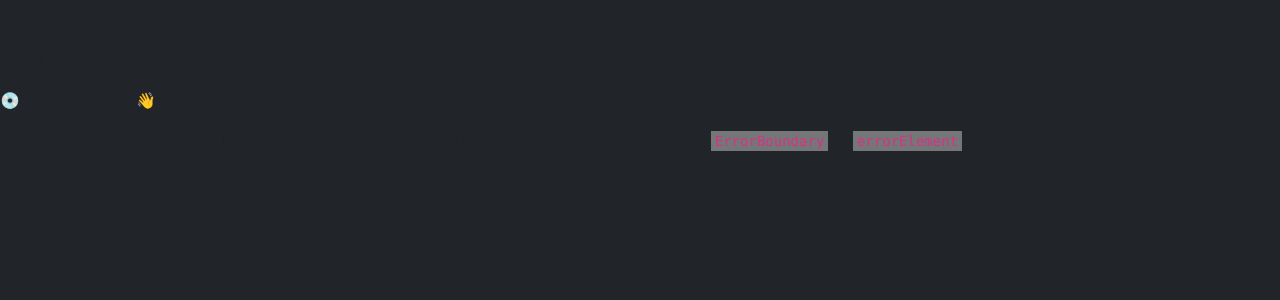
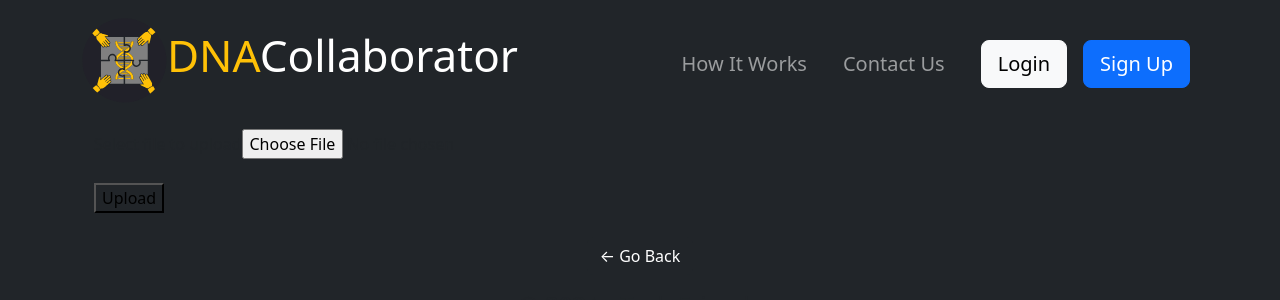
Before and after one commit to RobertWright0830/Proj3-DNACollaborator, a React (Vite) app in the folder client/: page /upload in a window 1280 px wide. Before the commit this address had no page. Shown: the top 300 px of the page. Built offline with nearby package versions, Linux system fonts and the light colour scheme.

Commit message:
uncommented previously commented out code

```diff
--- a/client/src/pages/Upload.jsx
+++ b/client/src/pages/Upload.jsx
@@ -1,88 +1,88 @@
-// import React, { useState, useEffect } from "react";
+import React, { useState, useEffect } from "react";
 
-// function Upload() {
-//   // State to store the fetched data
-//   const [items, setItems] = useState([]);
+function Upload() {
+  // State to store the fetched data
+  const [items, setItems] = useState([]);
 
-//   // Fetch data on component mount
-//   useEffect(() => {
+  // Fetch data on component mount
+  useEffect(() => {
 
-//     // fetch(`${import.meta.env.VITE_APP_API_URL}`)
-//     fetch(`http://localhost:3000`)
-//       .then((res) => res.json())
-//       .then((data) => {
-//         console.log(data);
-//         setItems(data.items); //
-//       })
-//       .catch((e) => console.log(e));
-//   }, []); // Empty dependency array means this effect runs once on mount
+    // fetch(`${import.meta.env.VITE_APP_API_URL}`)
+    fetch(`http://localhost:3000`)
+      .then((res) => res.json())
+      .then((data) => {
+        console.log(data);
+        setItems(data.items); //
+      })
+      .catch((e) => console.log(e));
+  }, []); // Empty dependency array means this effect runs once on mount
 
-//   // Handle form submission
-//   const addCSV = (e) => {
-//     e.preventDefault();
-//     const input = document.getElementById("fileinput");
-//     console.log(input.files[0]);
-//     var formData = new FormData();
-//     formData.append("file", input.files[0]);
+  // Handle form submission
+  const addCSV = (e) => {
+    e.preventDefault();
+    const input = document.getElementById("fileinput");
+    console.log(input.files[0]);
+    var formData = new FormData();
+    formData.append("file", input.files[0]);
 
-//     // fetch(`${import.meta.env.VITE_APP_UPLOAD_URL}`, {
-//           fetch(`http://localhost:3001/upload`, {
-//             method: "POST",
-//             body: formData,
-//           })
-//             .then((response) => {
-//               if (!response.ok) {
-//                 throw new Error(
-//                   `Network response was not ok: ${response.statusText}`
-//                 );
-//               }
-//               const contentType = response.headers.get("content-type");
-//               if (
-//                 contentType &&
-//                 contentType.indexOf("application/json") !== -1
-//               ) {
-//                 return response.json();
-//               } else {
-//                 throw new Error("Received non-JSON response from server");
-//               }
-//             })
-//             .then((data) => {
-//               console.log(data);
-//               alert("CSV uploaded successfully");
-//             })
-//             .catch((error) => {
-//               console.error("Error:", error);
-//             });
-//   };
+    // fetch(`${import.meta.env.VITE_APP_UPLOAD_URL}`, {
+          fetch(`http://localhost:3001/upload`, {
+            method: "POST",
+            body: formData,
+          })
+            .then((response) => {
+              if (!response.ok) {
+                throw new Error(
+                  `Network response was not ok: ${response.statusText}`
+                );
+              }
+              const contentType = response.headers.get("content-type");
+              if (
+                contentType &&
+                contentType.indexOf("application/json") !== -1
+              ) {
+                return response.json();
+              } else {
+                throw new Error("Received non-JSON response from server");
+              }
+            })
+            .then((data) => {
+              console.log(data);
+              alert("CSV uploaded successfully");
+            })
+            .catch((error) => {
+              console.error("Error:", error);
+            });
+  };
 
-//   return (
-//     <div className="container">
-//       <form
-//         id="upload_form"
-//         onSubmit={addCSV}
-//         encType="multipart/form-data"
-//         name="file"
-//       >
-//         <div>
-//           <label>Select file to upload</label>
-//           <input type="file" id="fileinput" name="file" />
-//         </div>
-//         <br />
-//         <button type="submit">Upload</button>
-//       </form>
-//       <table>
-//         <tbody>
-//           {items.map((item, index) => (
-//             <tr key={index}>
-//               <td>{item.firstName}</td>
-//               <td>{item.lastName}</td>
-//               <td>{item.house}</td>
-//             </tr>
-//           ))}
-//         </tbody>
-//       </table>
-//     </div>
-//   );
-// }
+  return (
+    <div className="container">
+      <form
+        id="upload_form"
+        onSubmit={addCSV}
+        encType="multipart/form-data"
+        name="file"
+      >
+        <div>
+          <label>Select file to upload</label>
+          <input type="file" id="fileinput" name="file" />
+        </div>
+        <br />
+        <button type="submit">Upload</button>
+      </form>
+      <table>
+        <tbody>
+          {items.map((item, index) => (
+            <tr key={index}>
+              <td>{item.firstName}</td>
+              <td>{item.lastName}</td>
+              <td>{item.house}</td>
+            </tr>
+          ))}
+        </tbody>
+      </table>
+    </div>
+  );
+}
 
-// export default Upload;
+export default Upload;
```
Also changed, not shown: client/src/main.jsx (+5 -5 lines), 1 other file (tests, documents, lock files or other folders).
